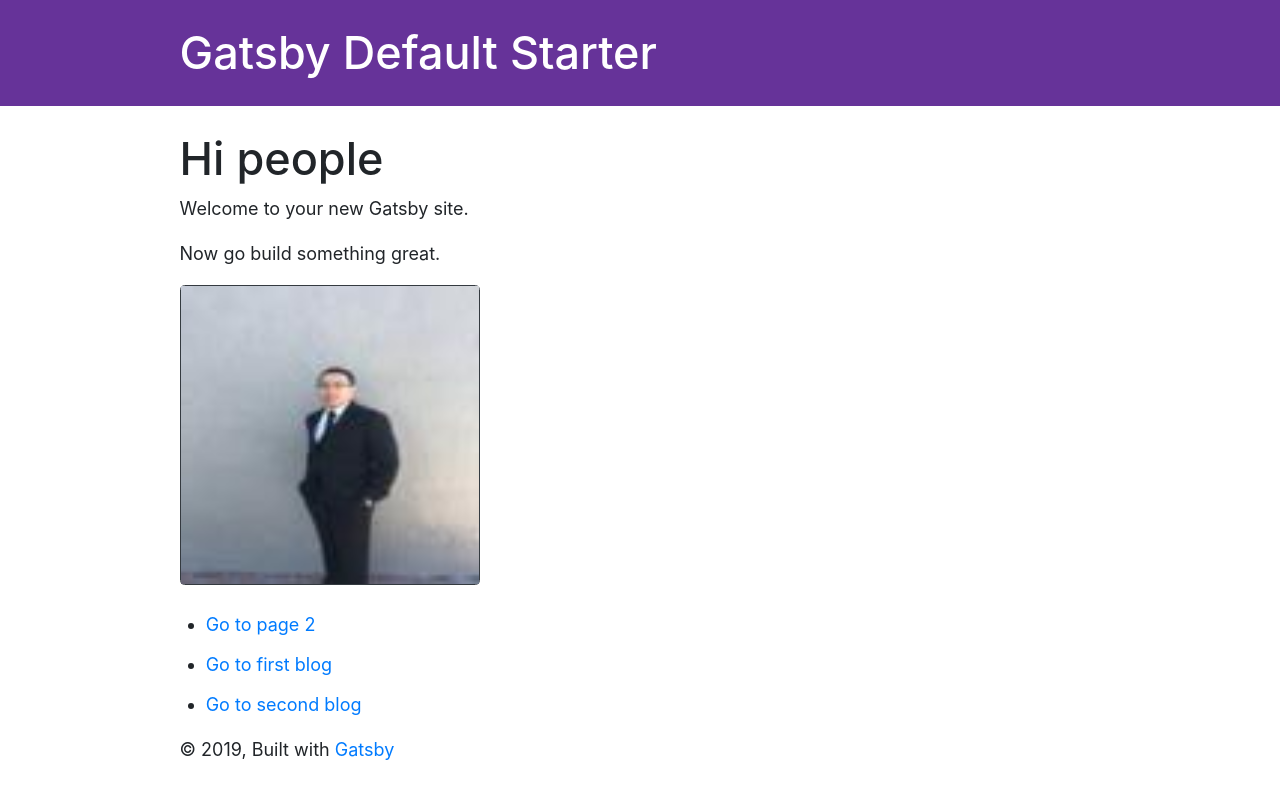
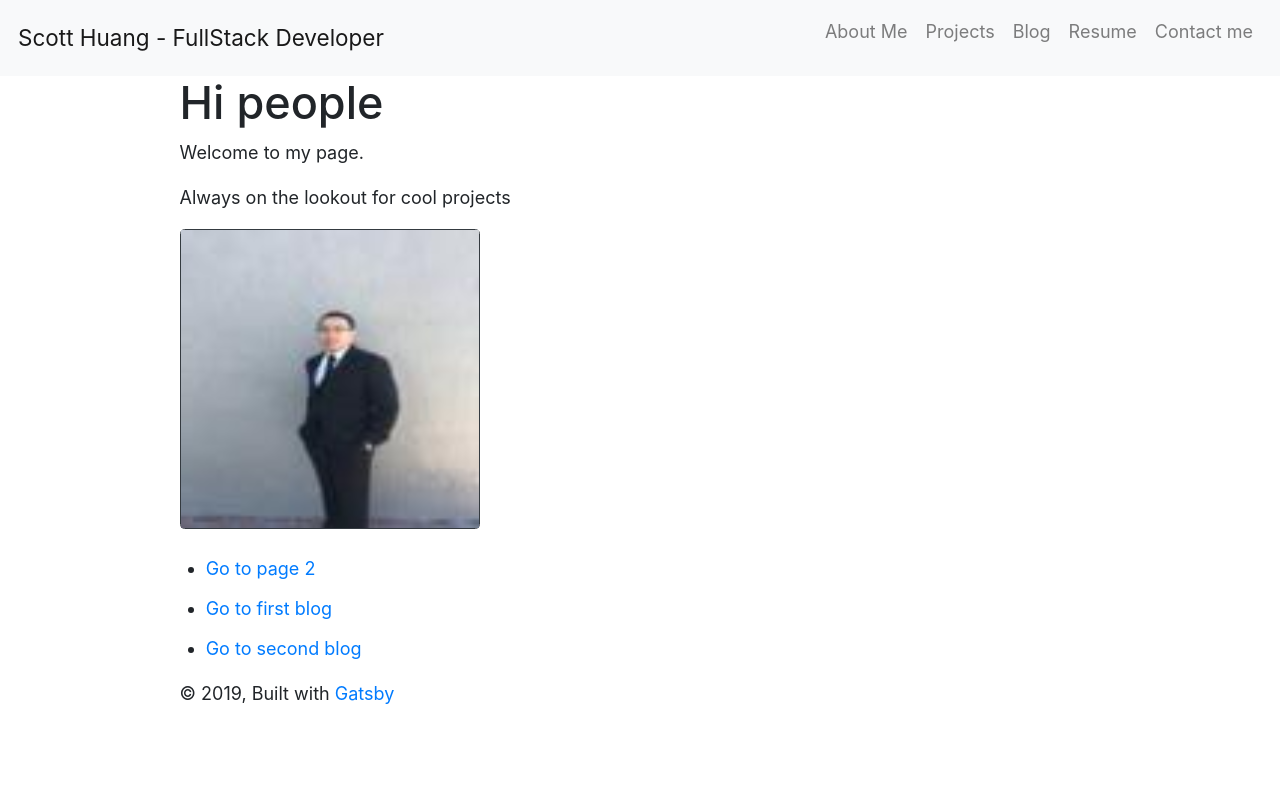
Before and after one commit to scotth527/gatsby_blog, a Gatsby site: page / in a window 1280 px wide. Built offline with nearby package versions, Linux system fonts and the light colour scheme; Gatsby itself is replaced by a stand-in of ours.

Commit message:
switched out the navbar and started to include some links

```diff
--- a/gatsby-config.js
+++ b/gatsby-config.js
@@ -1,6 +1,6 @@
 module.exports = {
   siteMetadata: {
-    title: `Gatsby Default Starter`,
+    title: `Scott Huang - FullStack Developer`,
     description: `Kick off your next, great Gatsby project with this default starter. This barebones starter ships with the main Gatsby configuration files you might need.`,
     author: `@gatsbyjs`,
   },
--- a/src/components/layout.js
+++ b/src/components/layout.js
@@ -1,7 +1,7 @@
 import React from "react"
 import PropTypes from "prop-types"
 import { StaticQuery, graphql } from "gatsby"
-
+import MyNavbar from "./navbar.js"
 import Header from "./header"
 import "./layout.css"
 
@@ -18,7 +18,7 @@ const Layout = ({ children }) => (
     `}
     render={data => (
     <div>
-        <Header siteTitle={data.site.siteMetadata.title} />
+        <MyNavbar title={data.site.siteMetadata.title}/>
         <div
           style={{
             margin: `0 auto`,
--- a/src/components/navbar.js
+++ b/src/components/navbar.js
@@ -11,8 +11,9 @@ import {
   DropdownToggle,
   DropdownMenu,
   DropdownItem } from 'reactstrap';
+import PropTypes from "prop-types";
 
-  export default class Example extends React.Component {
+export default class MyNavbar extends React.Component {
   constructor(props) {
     super(props);
 
@@ -30,33 +31,25 @@ import {
     return (
       <div>
         <Navbar color="light" light expand="md">
-          <NavbarBrand href="/">reactstrap</NavbarBrand>
+          <NavbarBrand href="/">{this.props.title}</NavbarBrand>
           <NavbarToggler onClick={this.toggle} />
           <Collapse isOpen={this.state.isOpen} navbar>
             <Nav className="ml-auto" navbar>
               <NavItem>
-                <NavLink href="/components/">Components</NavLink>
+                <NavLink href="/components/">About Me </NavLink>
               </NavItem>
               <NavItem>
-                <NavLink href="https://github.com/reactstrap/reactstrap">GitHub</NavLink>
+                <NavLink href="https://github.com/reactstrap/reactstrap">Projects</NavLink>
               </NavItem>
-              <UncontrolledDropdown nav inNavbar>
-                <DropdownToggle nav caret>
-                  Options
-                </DropdownToggle>
-                <DropdownMenu right>
-                  <DropdownItem>
-                    Option 1
-                  </DropdownItem>
-                  <DropdownItem>
-                    Option 2
-                  </DropdownItem>
-                  <DropdownItem divider />
-                  <DropdownItem>
-                    Reset
-                  </DropdownItem>
-                </DropdownMenu>
-              </UncontrolledDropdown>
+              <NavItem>
+                <NavLink href="https://github.com/reactstrap/reactstrap">Blog</NavLink>
+              </NavItem>
+               <NavItem>
+                <NavLink href="https://github.com/reactstrap/reactstrap">Resume</NavLink>
+              </NavItem>
+              <NavItem>
+                <NavLink href="https://github.com/reactstrap/reactstrap">Contact me</NavLink>
+              </NavItem>
             </Nav>
           </Collapse>
         </Navbar>
@@ -64,3 +57,7 @@ import {
     );
   }
 }
+
+MyNavbar.propTypes = {
+    title: PropTypes.string
+}
--- a/src/pages/index.js
+++ b/src/pages/index.js
@@ -15,8 +15,8 @@ export class IndexPage extends React.Component {
       <Layout>
         <SEO title="Home" keywords={[`gatsby`, `application`, `react`]} />
         <h1>Hi people</h1>
-        <p>Welcome to your new Gatsby site.</p>
-        <p>Now go build something great.</p>
+        <p>Welcome to my page.</p>
+        <p>Always on the lookout for cool projects</p>
         <div className="border border-dark rounded" style={{ maxWidth: `300px`, marginBottom: `1.45rem` }}>
           <Image />
         </div>
```
Also changed, not shown: src/components/contact.js (added).
